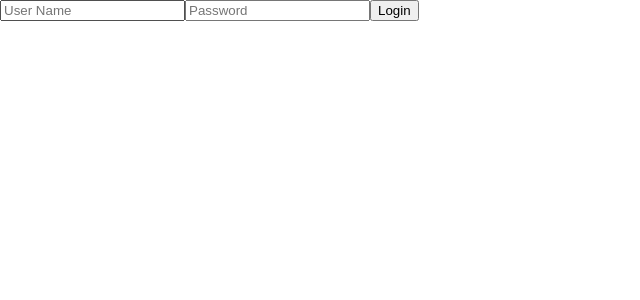
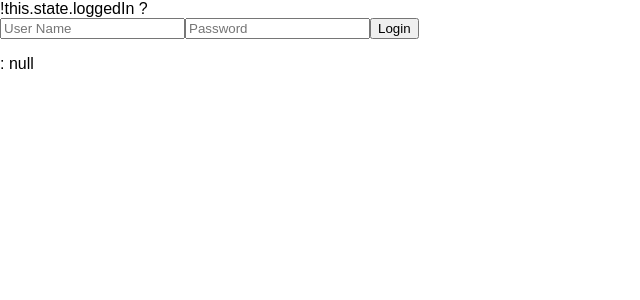
Before and after one commit to DjMikeLin/Restaurant-Picker-V2, a React (Create React App) app in the folder client/: page / in a window 1280 px wide. Shown: the top 300 px of the page, without its empty margins (0-640 px from the left). Built offline with nearby package versions, Linux system fonts and the light colour scheme.

Commit message:
1. Fixed issue with proxy in client's package.json 2. Finished Login component 3. Updated getUser router in for Axios

```diff
--- a/client/package.json
+++ b/client/package.json
@@ -8,7 +8,7 @@
     "react-scripts": "0.9.5"
   },
   "devDependencies": {},
-  "proxy": "http://localhost:3000",
+  "proxy": "http://localhost:3001",
   "scripts": {
     "start": "react-scripts start",
     "build": "react-scripts build",
--- a/client/src/components/HomePage.js
+++ b/client/src/components/HomePage.js
@@ -8,12 +8,13 @@ class HomePage extends React.Component {
 
     changeLoginStatus = () => {
         this.setState({loggedIn: !this.state.loggedIn});
-        console.log(this.state.loggedIn);
     }
 
     render(){
         return(
-            !this.state.loggedIn ? <Login changeLoginStatus={this.changeLoginStatus}/> : null
+            <div>
+                !this.state.loggedIn ? <Login changeLoginStatus={this.changeLoginStatus}/> : null
+            </div>
         )
     }
 }
--- a/client/src/components/Login.js
+++ b/client/src/components/Login.js
@@ -1,4 +1,5 @@
 import React from 'react';
+import {getUser} from './axiosRouter';
 
 class Login extends React.Component {
     state = {
@@ -6,15 +7,23 @@ class Login extends React.Component {
             userName: '',
             password: ''
         },
-        successfulLogin: false
+        errorMssg: ''
     };
 
-    handleSubmit = e => {
+    handleSubmit = async(e) => {
         e.preventDefault();
+
+        const user = await getUser(this.state.loginInfo.userName);
+        if(user.data.length === 0 || user.data[0].pass !== this.state.loginInfo.password){
+            this.setState({errorMssg: "Wrong username or password!"});
+            return;
+        }
+
         this.props.changeLoginStatus();
     }
 
     handleChange = e => {
+        this.setState({errorMssg: ""});
         const clonedInfo = {...this.state.loginInfo};
         clonedInfo[e.target.name] = e.target.value;
         this.setState({loginInfo: clonedInfo});
@@ -22,11 +31,14 @@ class Login extends React.Component {
 
     render(){
         return(
-            <form onSubmit={this.handleSubmit}>
-                <input type="text" onChange={this.handleChange} name="userName" placeholder="User Name" />
-                <input type="text" name="password" placeholder="Password" />
-                <button>Login</button>
-            </form>
+            <div>
+                <form onSubmit={this.handleSubmit}>
+                    <input type="text" onChange={this.handleChange} name="userName" placeholder="User Name" />
+                    <input type="text" onChange={this.handleChange} name="password" placeholder="Password" />
+                    <button>Login</button>
+                </form>
+                <p>{this.state.errorMssg}</p>
+            </div>
         )
     }
 }
--- a/client/src/components/axiosRouter.js
+++ b/client/src/components/axiosRouter.js
@@ -1,5 +1,5 @@
 import axios from 'axios';
 
-export function getUser(userName){
-    return axios.get('/
+export async function getUser(userName){
+    return await axios.get('api/users/' + userName);
 }
```
